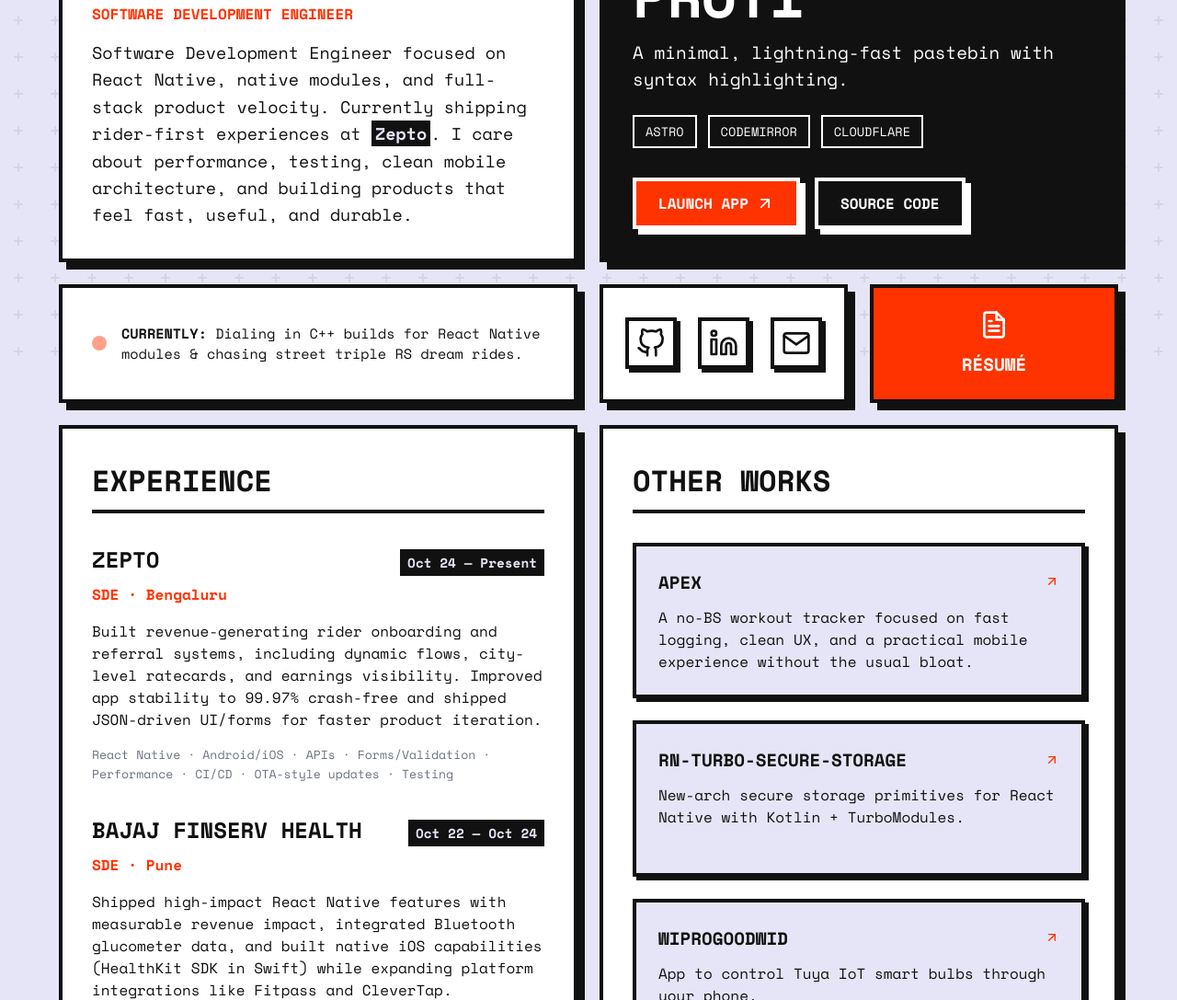
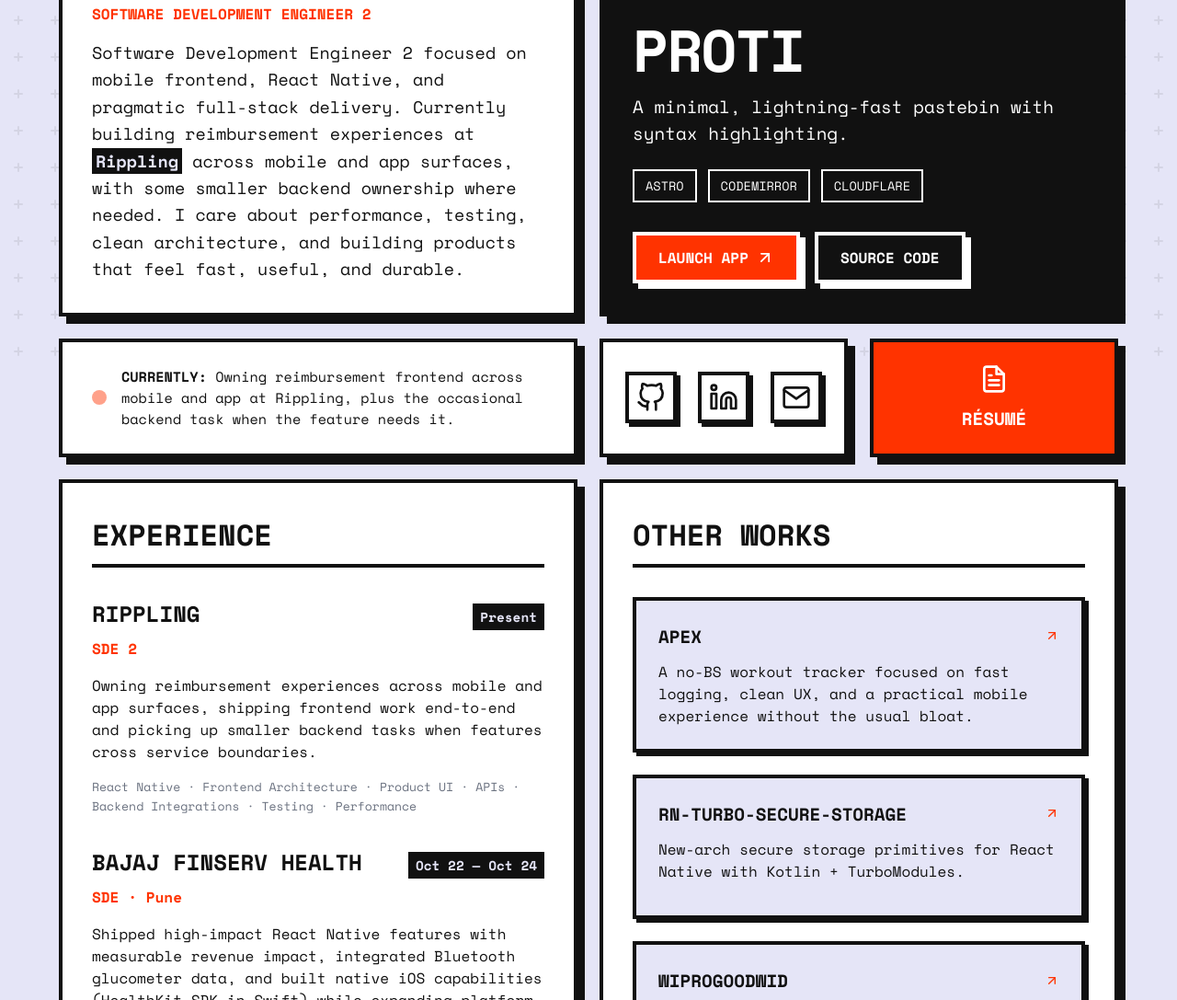
Before and after one commit to ayushneekhar/proti, an Astro site: page / in a window 1280 px wide. Shown: the part 398-1485 px from the top of the page at 92% size. Built offline with nearby package versions, Linux system fonts and the light colour scheme; Astro itself is replaced by a stand-in of ours.

Commit message:
Update homepage content for Rippling SDE 2 role
- Replace Zepto-focused hero, status, and experience copy with Rippling role details
- Update title/description text to reflect SDE 2 mobile frontend focus

```diff
--- a/src/pages/index.astro
+++ b/src/pages/index.astro
@@ -4,7 +4,7 @@ import Layout from '../layouts/Layout.astro';
 
 <Layout
   title="Ayush Neekhar"
-  description="Software Development Engineer focused on React Native and full-stack product velocity."
+  description="Software Development Engineer 2 focused on mobile frontend and pragmatic product delivery."
   ogUrl="https://neekhar.dev"
 >
   <main class="container">
@@ -34,9 +34,9 @@ import Layout from '../layouts/Layout.astro';
       <!-- HERO (1) -->
       <section class="bento-item hero-card">
         <h1>BUILDING<br/>STUFF<br/>THAT WORKS.</h1>
-        <p class="subtitle">Software Development Engineer</p>
+        <p class="subtitle">Software Development Engineer 2</p>
         <p class="bio">
-          Software Development Engineer focused on React Native, native modules, and full-stack product velocity. Currently shipping rider-first experiences at <span class="highlight">Zepto</span>. I care about performance, testing, clean mobile architecture, and building products that feel fast, useful, and durable.
+          Software Development Engineer 2 focused on mobile frontend, React Native, and pragmatic full-stack delivery. Currently building reimbursement experiences at <span class="highlight">Rippling</span> across mobile and app surfaces, with some smaller backend ownership where needed. I care about performance, testing, clean architecture, and building products that feel fast, useful, and durable.
         </p>
       </section>
 
@@ -70,7 +70,7 @@ import Layout from '../layouts/Layout.astro';
       <section class="bento-item status-card">
         <div class="blinking-dot"></div>
         <div class="status-text">
-          <p><strong>CURRENTLY:</strong> Dialing in C++ builds for React Native modules & chasing street triple RS dream rides.</p>
+          <p><strong>CURRENTLY:</strong> Owning reimbursement frontend across mobile and app at Rippling, plus the occasional backend task when the feature needs it.</p>
         </div>
       </section>
 
@@ -99,12 +99,12 @@ import Layout from '../layouts/Layout.astro';
         <div class="exp-list">
           <div class="exp-item">
             <div class="exp-header">
-              <h3>ZEPTO</h3>
-              <span class="exp-date">Oct 24 — Present</span>
+              <h3>RIPPLING</h3>
+              <span class="exp-date">Present</span>
             </div>
-            <p class="exp-role">SDE · Bengaluru</p>
-            <p class="exp-detail">Built revenue-generating rider onboarding and referral systems, including dynamic flows, city-level ratecards, and earnings visibility. Improved app stability to 99.97% crash-free and shipped JSON-driven UI/forms for faster product iteration.</p>
-            <p class="exp-detail exp-tech">React Native · Android/iOS · APIs · Forms/Validation · Performance · CI/CD · OTA-style updates · Testing</p>
+            <p class="exp-role">SDE 2</p>
+            <p class="exp-detail">Owning reimbursement experiences across mobile and app surfaces, shipping frontend work end-to-end and picking up smaller backend tasks when features cross service boundaries.</p>
+            <p class="exp-detail exp-tech">React Native · Frontend Architecture · Product UI · APIs · Backend Integrations · Testing · Performance</p>
           </div>
           <div class="exp-item">
             <div class="exp-header">
```
Also changed, not shown: index.html (+10 -10 lines).
